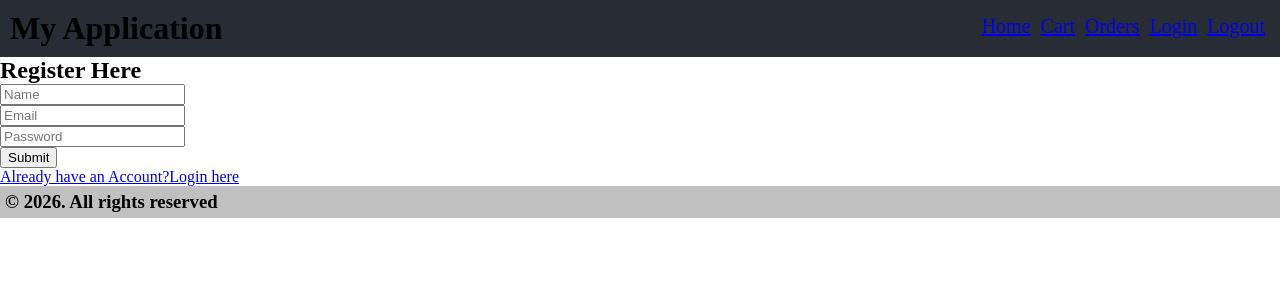
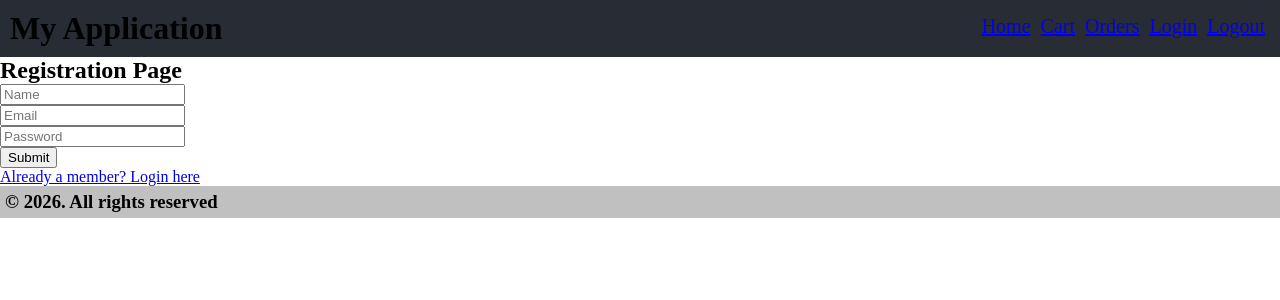
Before and after one commit to himanshu-sharma27/frontend-app, a React (Vite) app: page /register in a window 1280 px wide. Shown: the top 300 px of the page. Built offline with nearby package versions, Linux system fonts and the light colour scheme; no server answers.

Commit message:
login functionality added

```diff
--- a/src/components/Login.jsx
+++ b/src/components/Login.jsx
@@ -1,18 +1,42 @@
-import {Link} from "react-router-dom";
-import { useState } from "react";
-
-function Login(){
-    return(
-        <div>
-            <h2>Login Page</h2>
-            <p><input type="text" placeholder="email" /></p>
-            <p><input type="password" placeholder="password" /></p>
-            <p><button>Login</button></p>
-            <p>
-            <Link to="/register">New user Register here!</Link>
-            </p>
-        </div>
-    )
+import { Link } from "react-router-dom";
+import { useContext } from "react";
+import { AppContext } from "../App";
+import axios from "axios";
+import { useNavigate } from "react-router-dom";
+function Login() {
+  const { user, setUser } = useContext(AppContext);
+  const API_URL = import.meta.env.VITE_API_URL;
+  const Navigate = useNavigate()
+  const handleLogin = async () => {
+    const url = API_URL + "/auth/signin";
+    const response = await axios.post(url, user);
+    setUser(response)
+    Navigate("/")
+  };
+  return (
+    <div>
+      <h2>Login Page</h2>
+      <p>
+        <input
+          type="text"
+          onChange={(e) => setUser({ ...user, email: e.target.value })}
+          placeholder="Email"
+        />
+      </p>
+      <p>
+        <input
+          type="password"
+          onChange={(e) => setUser({ ...user, password: e.target.value })}
+          placeholder="Password"
+        />
+      </p>
+      <p>
+        <button onClick={handleLogin}>Login</button>
+      </p>
+      <p>
+        <Link to="/register">New user register here</Link>
+      </p>
+    </div>
+  );
 }
-
 export default Login;
--- a/src/components/Register.jsx
+++ b/src/components/Register.jsx
@@ -2,28 +2,46 @@ import { Link } from "react-router-dom";
 import { useState } from "react";
 import { useNavigate } from "react-router-dom";
 import axios from "axios";
-
-function Register(){
-    const [user, setUser] = useState({})
-    const API_URL = import.meta.env.VITE_API_URL
-    const Navigate = useNavigate()
-    const handleSubmit= async () =>{
-        const url = API_URL+"/auth/signup"
-        const response = await axios.post(url,user)
-        Navigate("/login")
-    }
-    return(
-        <div>
-            <h2>Register Here</h2>
-            <p><input type="text" onChange={(e) =>setUser({...user,name:e.target.value})} placeholder="Name"/></p>
-            <p><input type="text" onChange={(e) =>setUser({...user,email:e.target.value})} placeholder="Email" /></p>
-            <p><input type="password" onChange={(e) =>setUser({...user,password:e.target.value})} placeholder="Password" /></p>
-            <p><button onClick={handleSubmit}>Submit</button></p>
-            <p>
-            <Link to="/login">Already have an Account?Login here</Link>
-            </p>
-        </div>
-    )
-};
-
+function Register() {
+  const [user, setUser] = useState({});
+  const API_URL = import.meta.env.VITE_API_URL;
+  const Navigate = useNavigate();
+  const handleSubmit = async () => {
+    const url = API_URL + "/auth/signup";
+    const response = await axios.post(url, user);
+    Navigate("/login");
+  };
+  return (
+    <div>
+      <h2>Registration Page</h2>
+      <p>
+        <input
+          type="text"
+          onChange={(e) => setUser({ ...user, name: e.target.value })}
+          placeholder="Name"
+        />
+      </p>
+      <p>
+        <input
+          type="text"
+          onChange={(e) => setUser({ ...user, email: e.target.value })}
+          placeholder="Email"
+        />
+      </p>
+      <p>
+        <input
+          type="password"
+          onChange={(e) => setUser({ ...user, password: e.target.value })}
+          placeholder="Password"
+        />
+      </p>
+      <p>
+        <button onClick={handleSubmit}>Submit</button>
+      </p>
+      <p>
+        <Link to="/login">Already a member? Login here</Link>
+      </p>
+    </div>
+  );
+}
 export default Register;
```
